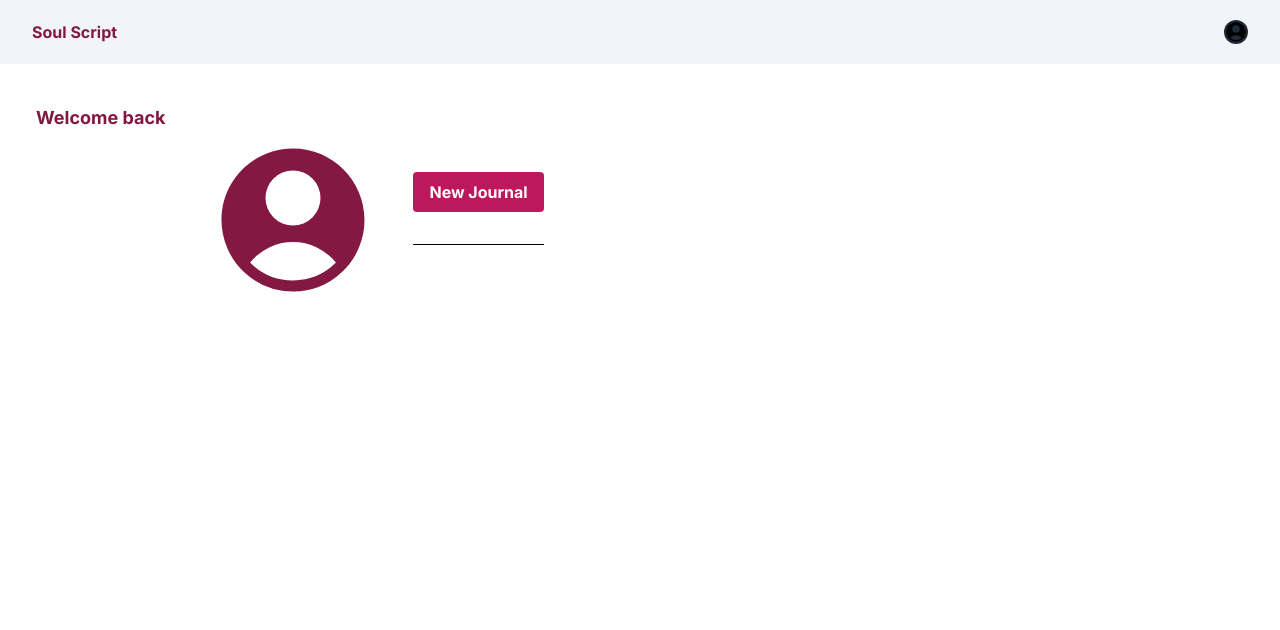
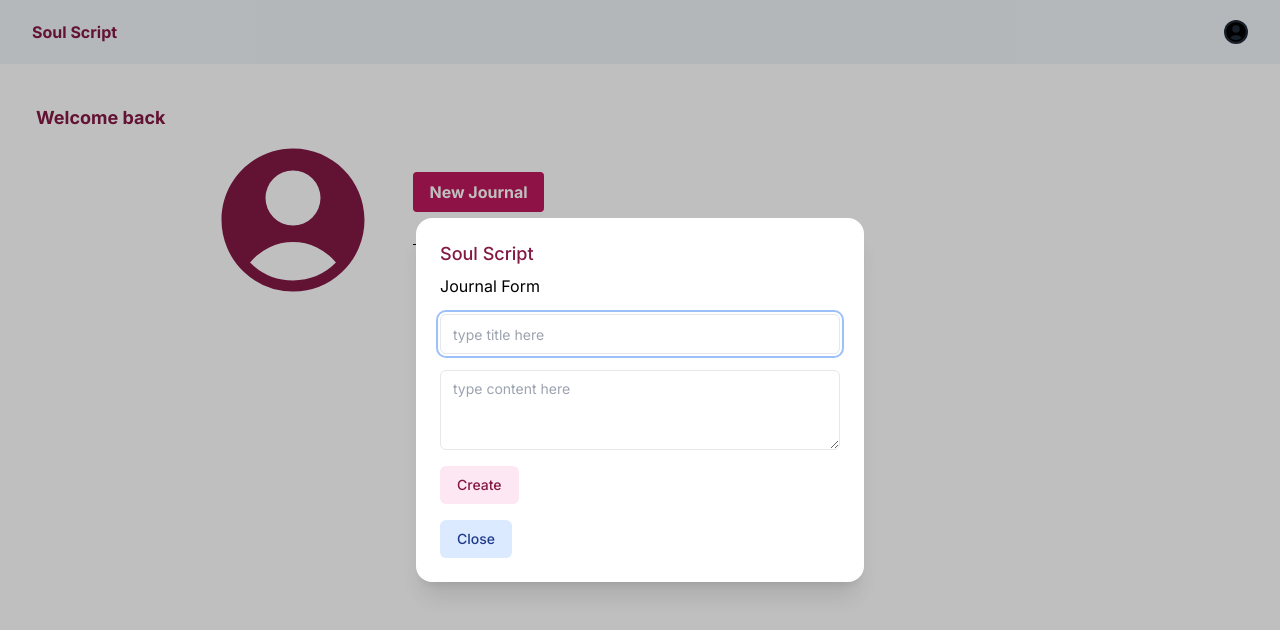
Before and after one commit to maxmulla23/Journal, a Next.js app in the folder journal/: page /profile in a window 1280 px wide. Shown: the top 630 px of the page. Built offline with nearby package versions, Linux system fonts and the light colour scheme; no server answers.

Commit message:
journal form

```diff
--- /dev/null
+++ b/journal/app/components/forms/JournalForm.js
@@ -0,0 +1,20 @@
+'use client'
+import React,{useState} from "react"
+import { Textarea } from "@/components/ui/textarea"
+import { Input } from "@/components/ui/input"
+import axios from "axios"
+
+export default function JournalForm(){
+    return(
+        <div>
+            <h1>Journal Form</h1>
+            <Input className="mt-4" placeholder="type title here" />
+            <Textarea className="mt-4" placeholder="type content here" />
+            <button
+             type="button"
+             className="mt-4 inline-flex justify-center rounded-md border border-transparent bg-pink-100 px-4 py-2 text-sm font-medium text-pink-900 hover:bg-red-200 focus:outline-none focus-visible:ring-2 focus-visible:ring-red-500 focus-visible:ring-offset-2"
+
+            >Create</button>
+        </div>
+    )
+}
--- a/journal/app/profile/page.js
+++ b/journal/app/profile/page.js
@@ -1,9 +1,9 @@
 'use client'
-import React, { useState} from "react"
+import React, { useState, Fragment } from "react"
 import { UserCircleIcon } from "@heroicons/react/24/solid"
-import axios from "axios"
+import JournalForm from "../components/forms/JournalForm"
 import { useSession } from "next-auth/react"
-
+import { Dialog, Transition } from "@headlessui/react"
 // const session?.data? = {
 //     fullname: 'Iweene Wanjiru',
 //     username: 'Iweene',
@@ -13,6 +13,13 @@ import { useSession } from "next-auth/react"
 export default function Page() {
     const [data, setData] = useState()
     const session = useSession();
+    let [isOpen, setIsOpen] = useState(true)
+    function closeModal() {
+        setIsOpen(false)
+    }
+    function openModal() {
+        setIsOpen(true)
+    }
 
     return(
         <div className="flex flex-row mt-10 md:flex-row">
@@ -26,9 +33,63 @@ export default function Page() {
             <div className="flex flex-col md:flex-col ml-8 mt-12">
             <h1 className="text-4xl md:text-2xl text-pink-950">{session?.data?.user?.email}</h1>
             <h2 className="text-pink-800 mt-2 text-lg">{session?.data?.user?.fullname}</h2>
-            <button className="bg-pink-700 mt-3 hover:bg-pink-900 text-white font-bold py-2 px-4 rounded focus:outline-none focus:shadow-outline" type="button">
+            <button
+            type="button"
+            onClick={openModal}
+            className="bg-pink-700 mt-3 hover:bg-pink-900 text-white font-bold py-2 px-4 rounded focus:outline-none focus:shadow-outline" >
                 New Journal
             </button>
+            <Transition appear show={isOpen} as={Fragment}>
+        <Dialog as="div" className="relative z-10" onClose={closeModal}>
+          <Transition.Child
+            as={Fragment}
+            enter="ease-out duration-300"
+            enterFrom="opacity-0"
+            enterTo="opacity-100"
+            leave="ease-in duration-200"
+            leaveFrom="opacity-100"
+            leaveTo="opacity-0"
+          >
+            <div className="fixed inset-0 bg-black/25" />
+          </Transition.Child>
+
+          <div className="fixed inset-0 overflow-y-auto">
+            <div className="flex min-h-full items-center justify-center p-4 text-center">
+              <Transition.Child
+                as={Fragment}
+                enter="ease-out duration-300"
+                enterFrom="opacity-0 scale-95"
+                enterTo="opacity-100 scale-100"
+                leave="ease-in duration-200"
+                leaveFrom="opacity-100 scale-100"
+                leaveTo="opacity-0 scale-95"
+              >
+                <Dialog.Panel className="w-full max-w-md transform overflow-hidden rounded-2xl bg-white p-6 text-left align-middle shadow-xl transition-all">
+                  <Dialog.Title
+                    as="h3"
+                    className="text-lg font-medium leading-6 text-pink-900"
+                  >
+                    Soul Script
+                  </Dialog.Title>
+                  <div className="mt-2">
+                    <JournalForm />
+                  </div>
+
+                  <div className="mt-4">
+                    <button
+                      type="button"
+                      className="inline-flex justify-center rounded-md border border-transparent bg-blue-100 px-4 py-2 text-sm font-medium text-blue-900 hover:bg-blue-200 focus:outline-none focus-visible:ring-2 focus-visible:ring-blue-500 focus-visible:ring-offset-2"
+                      onClick={closeModal}
+                    >
+                      Close
+                    </button>
+                  </div>
+                </Dialog.Panel>
+              </Transition.Child>
+            </div>
+          </div>
+        </Dialog>
+      </Transition>
             <hr className="mt-8 border-solid border-black" />
 
             </div>
--- /dev/null
+++ b/journal/components/ui/input.jsx
@@ -0,0 +1,19 @@
+import * as React from "react"
+
+import { cn } from "@/lib/utils"
+
+const Input = React.forwardRef(({ className, type, ...props }, ref) => {
+  return (
+    (<input
+      type={type}
+      className={cn(
+        "flex h-10 w-full rounded-md border border-input bg-background px-3 py-2 text-sm ring-offset-background file:border-0 file:bg-transparent file:text-sm file:font-medium placeholder:text-muted-foreground focus-visible:outline-none focus-visible:ring-2 focus-visible:ring-ring focus-visible:ring-offset-2 disabled:cursor-not-allowed disabled:opacity-50",
+        className
+      )}
+      ref={ref}
+      {...props} />)
+  );
+})
+Input.displayName = "Input"
+
+export { Input }
--- /dev/null
+++ b/journal/components/ui/textarea.jsx
@@ -0,0 +1,18 @@
+import * as React from "react"
+
+import { cn } from "@/lib/utils"
+
+const Textarea = React.forwardRef(({ className, ...props }, ref) => {
+  return (
+    (<textarea
+      className={cn(
+        "flex min-h-[80px] w-full rounded-md border border-input bg-background px-3 py-2 text-sm ring-offset-background placeholder:text-muted-foreground focus-visible:outline-none focus-visible:ring-2 focus-visible:ring-ring focus-visible:ring-offset-2 disabled:cursor-not-allowed disabled:opacity-50",
+        className
+      )}
+      ref={ref}
+      {...props} />)
+  );
+})
+Textarea.displayName = "Textarea"
+
+export { Textarea }
--- /dev/null
+++ b/journal/lib/utils.js
@@ -0,0 +1,6 @@
+import { clsx } from "clsx"
+import { twMerge } from "tailwind-merge"
+
+export function cn(...inputs) {
+  return twMerge(clsx(inputs))
+}
```
